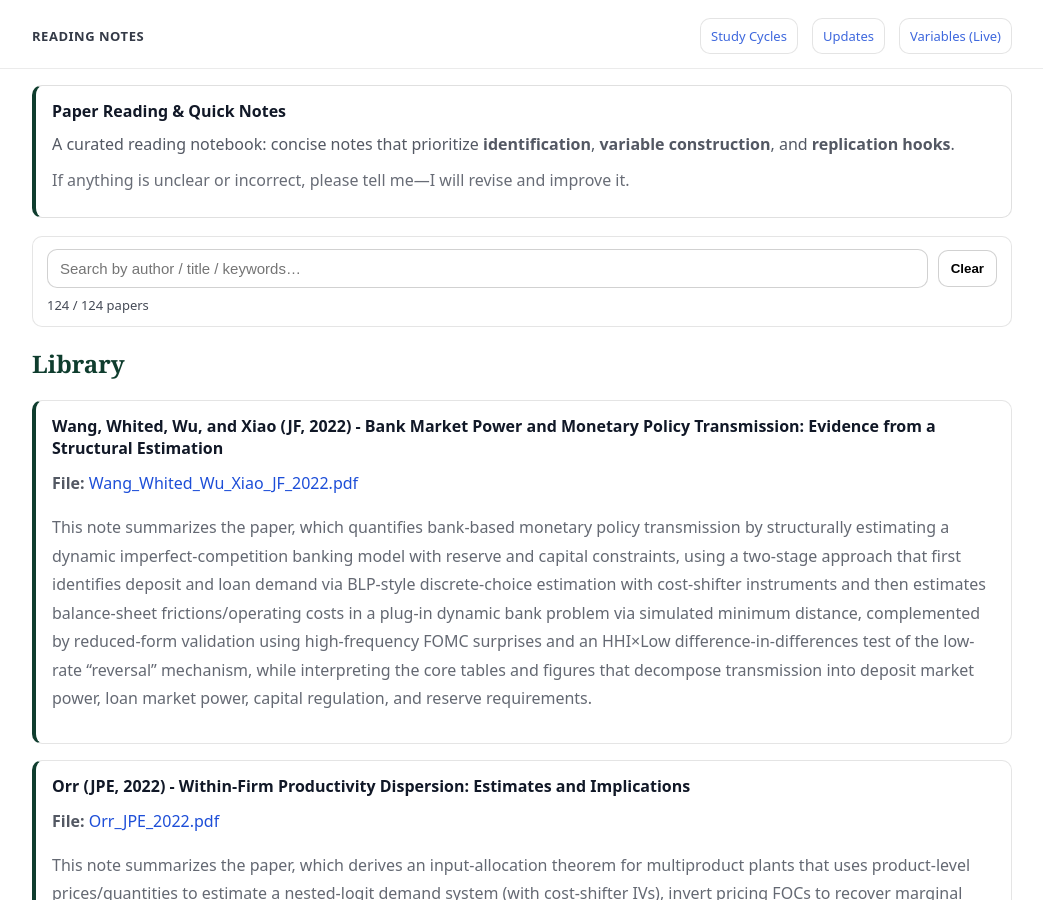
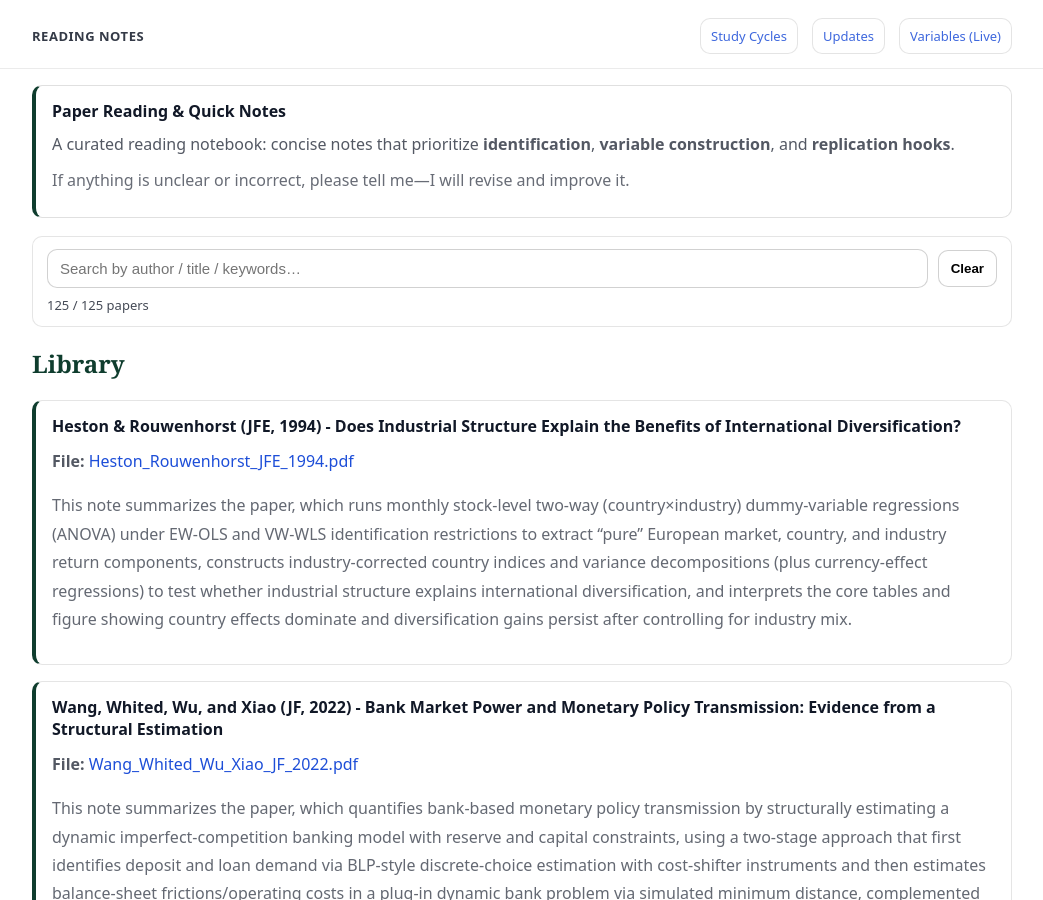
Before and after one commit to yaxinzn/study-archive, a Jekyll site: the page built from reading/index.md, in a window 1280 px wide and 900 px high. Shown: the whole window, without its empty margins (118-1161 px from the left). Built offline with Jekyll 4.4.1, drawn with Linux system fonts in a browser that asks for light colours.

Commit message:
Reading: add/update Heston_Rouwenhorst_JFE_1994.pdf

```diff
--- a/_data/reading.yml
+++ b/_data/reading.yml
@@ -1,3 +1,7 @@
+- title: "Heston & Rouwenhorst (JFE, 1994) - Does Industrial Structure Explain the Benefits of International Diversification?"
+  file: "Heston_Rouwenhorst_JFE_1994.pdf"
+  desc: "This note summarizes the paper, which runs monthly stock-level two-way (country×industry) dummy-variable regressions (ANOVA) under EW-OLS and VW-WLS identification restrictions to extract “pure” European market, country, and industry return components, constructs industry-corrected country indices and variance decompositions (plus currency-effect regressions) to test whether industrial structure explains international diversification, and interprets the core tables and figure showing country effects dominate and diversification gains persist after controlling for industry mix."
+
 - title: "Wang, Whited, Wu, and Xiao (JF, 2022) - Bank Market Power and Monetary Policy Transmission: Evidence from a Structural Estimation"
   file: "Wang_Whited_Wu_Xiao_JF_2022.pdf"
   desc: "This note summarizes the paper, which quantifies bank-based monetary policy transmission by structurally estimating a dynamic imperfect-competition banking model with reserve and capital constraints, using a two-stage approach that first identifies deposit and loan demand via BLP-style discrete-choice estimation with cost-shifter instruments and then estimates balance-sheet frictions/operating costs in a plug-in dynamic bank problem via simulated minimum distance, complemented by reduced-form validation using high-frequency FOMC surprises and an HHI×Low difference-in-differences test of the low-rate “reversal” mechanism, while interpreting the core tables and figures that decompose transmission into deposit market power, loan market power, capital regulation, and reserve requirements."
```
Also changed, not shown: 1 other file.
